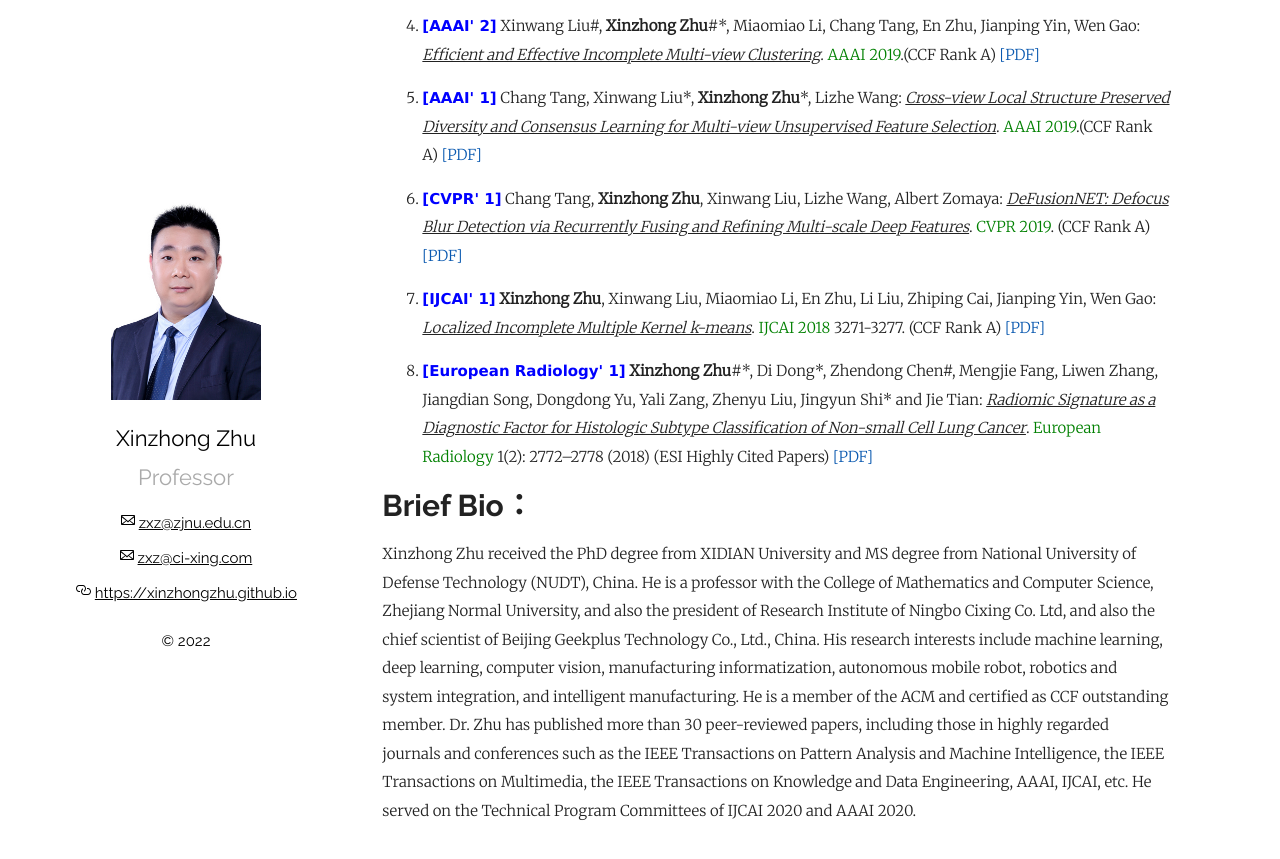
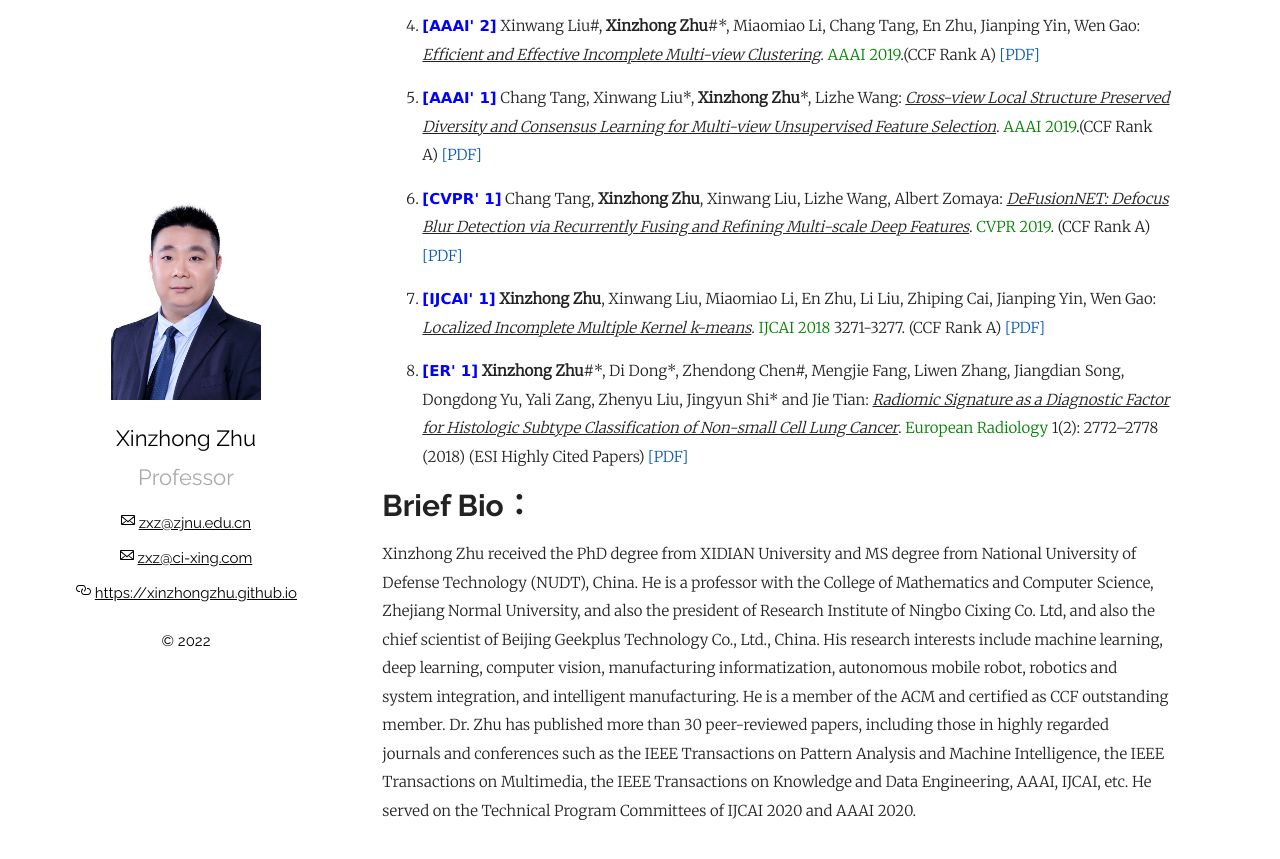
Before and after one commit to xinzhongzhu/xinzhongzhu.github.io, a Jekyll site: the page built from index.md, in a window 1280 px wide and 900 px high, scrolled down 1540 px. Shown: the top 859 px of the window. Built offline with Jekyll 4.4.1, drawn with Linux system fonts in a browser that asks for light colours; our own code applies the rules of GitHub Pages for plain Markdown files.

Commit message:
Update index.md

```diff
--- a/index.md
+++ b/index.md
@@ -56,7 +56,7 @@ Please drop me a message by email: <u>zxz@zjnu.edu.cn</u> or <u>zxz@ci-xing.com<
 <p style="margin-top: 8px;"><li><font face="verdana" color="blue"><b>[IJCAI' 1]</b></font> <b>Xinzhong Zhu</b>, Xinwang Liu, Miaomiao Li, En Zhu, Li Liu, Zhiping Cai, Jianping Yin, Wen Gao: <i><u>Localized Incomplete Multiple Kernel k-means</u></i>. <font color="green">IJCAI 2018</font> 3271-3277. (CCF Rank A) <a href = "https://www.ijcai.org/proceedings/2018/0454.pdf">[PDF]</a></li></p>
 
 
- <p style="margin-top: 8px;"><li><font face="verdana" color="blue"><b>[European Radiology' 1]</b></font> <b>Xinzhong Zhu</b>#*, Di Dong*, Zhendong Chen#, Mengjie Fang, Liwen Zhang, Jiangdian Song, Dongdong Yu, Yali Zang, Zhenyu Liu, Jingyun Shi* and Jie Tian: <i><u>Radiomic Signature as a Diagnostic Factor for Histologic Subtype Classification of Non-small Cell Lung Cancer</u></i>. <font color="green">European Radiology</font> 1(2): 2772–2778 (2018) (ESI Highly Cited Papers) <a href = "https://sci-hub.tw/https://ieeexplore.ieee.org/abstract/document/8587193/">[PDF]</a></li></p>
+ <p style="margin-top: 8px;"><li><font face="verdana" color="blue"><b>[ER' 1]</b></font> <b>Xinzhong Zhu</b>#*, Di Dong*, Zhendong Chen#, Mengjie Fang, Liwen Zhang, Jiangdian Song, Dongdong Yu, Yali Zang, Zhenyu Liu, Jingyun Shi* and Jie Tian: <i><u>Radiomic Signature as a Diagnostic Factor for Histologic Subtype Classification of Non-small Cell Lung Cancer</u></i>. <font color="green">European Radiology</font> 1(2): 2772–2778 (2018) (ESI Highly Cited Papers) <a href = "https://miracle-fmh.github.io/doc/paper_ER_RadiomicsSig.pdf">[PDF]</a></li></p>
 
 </ol>
 
```
